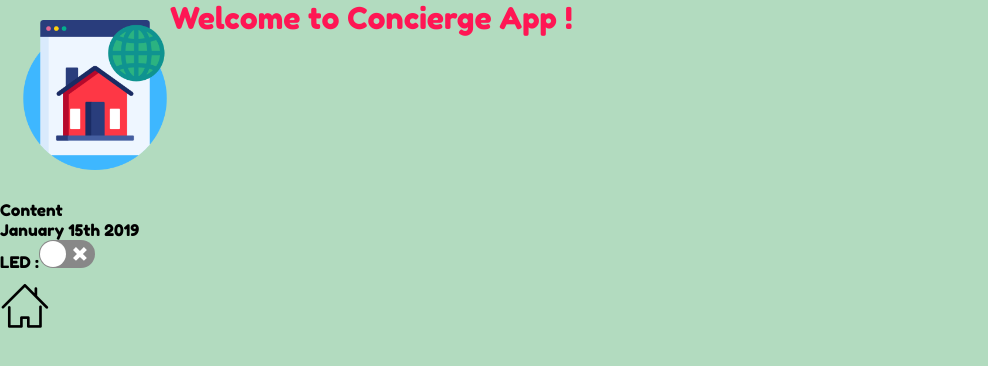
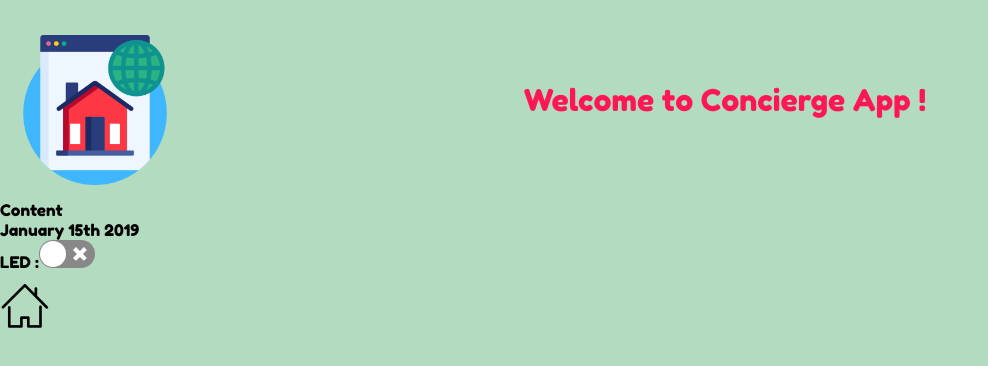
Before and after one commit to rlemasquerier/concierge-app, a React (Create React App) app: page / in a window 1280 px wide. Shown: the top 366 px of the page, without its empty margins (0-988 px from the left). Built offline with nearby package versions, Linux system fonts and the light colour scheme.

Commit message:
header styling

```diff
--- a/src/components/common/Header/Header.js
+++ b/src/components/common/Header/Header.js
@@ -9,30 +9,43 @@ class Header extends Component {
     return (
       <div className={classes.header}>
         <img className={classes.logo} src={logo} alt="concierge" />
-        <div className={classes.headerText}>Welcome to Concierge App !</div>
+        <div className={classes.headerContainer}>
+          Welcome to Concierge App !
+        </div>
       </div>
     );
   }
 }
 
 const styles = {
-  headerText: {
-    fontSize: 30
+  headerContainer: {
+    flex: 1,
+    fontSize: 30,
+    textAlign: "center",
+    "@media (max-width: 500px)": {
+      fontSize: 20
+    }
   },
   logo: {
+    flex: 1,
     marginTop: 20,
     marginLeft: 20,
     height: "auto",
     width: "auto",
     maxWidth: 150,
-    maxHeight: 150
+    maxHeight: 150,
+    "@media (max-width: 500px)": {
+      maxWidth: 100,
+      maxheight: 100
+    }
   },
   header: {
     color: theme.colors.red,
     flex: 1,
     display: "flex",
     flexDirection: "row",
-    justifyContent: "flex-start"
+    justifyContent: "flex-start",
+    alignItems: "center"
   }
 };
 
--- a/src/index.css
+++ b/src/index.css
@@ -6,3 +6,14 @@ body {
   background-color: #b2dbbf;
   font-family: "Fredoka One", "sans-serif";
 }
+
+hr {
+  border: 0;
+  height: 1px;
+  background-image: linear-gradient(
+    to right,
+    rgba(0, 0, 0, 0),
+    #ff1654,
+    rgba(0, 0, 0, 0)
+  );
+}
```
